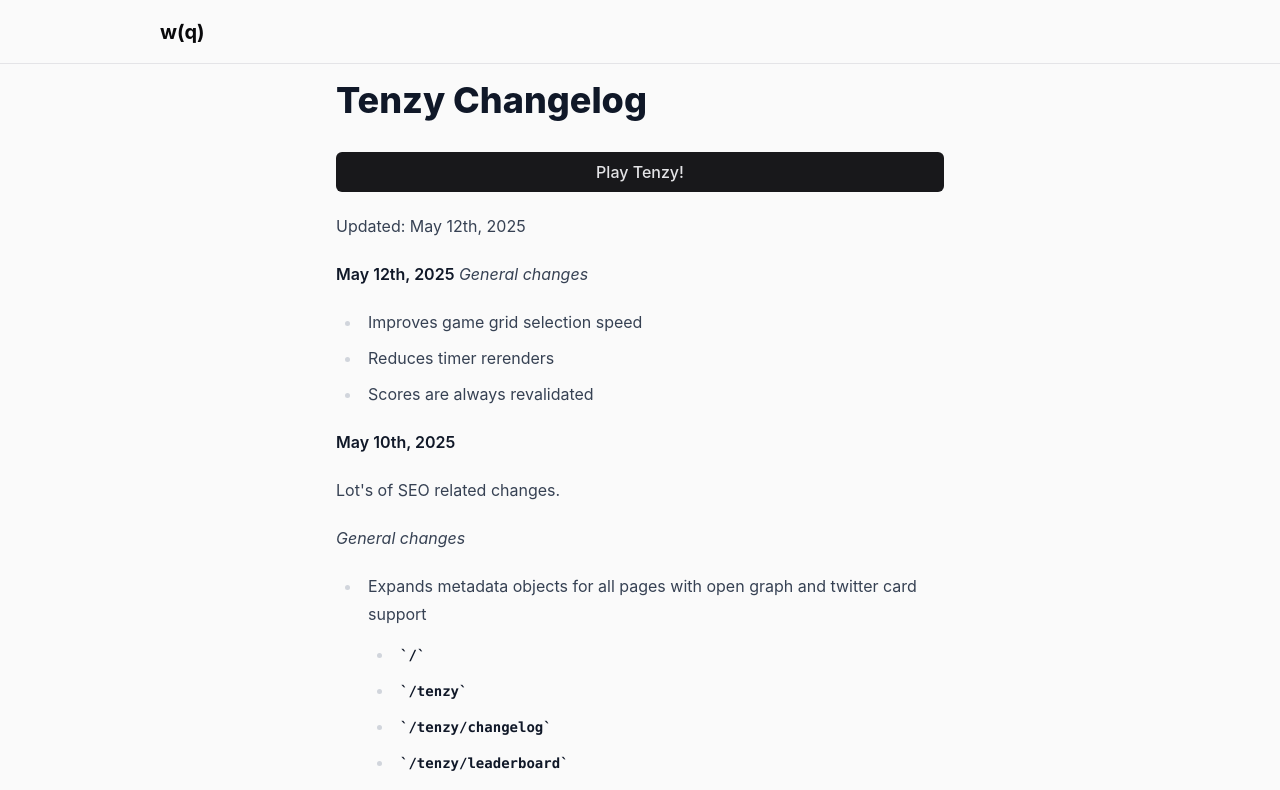
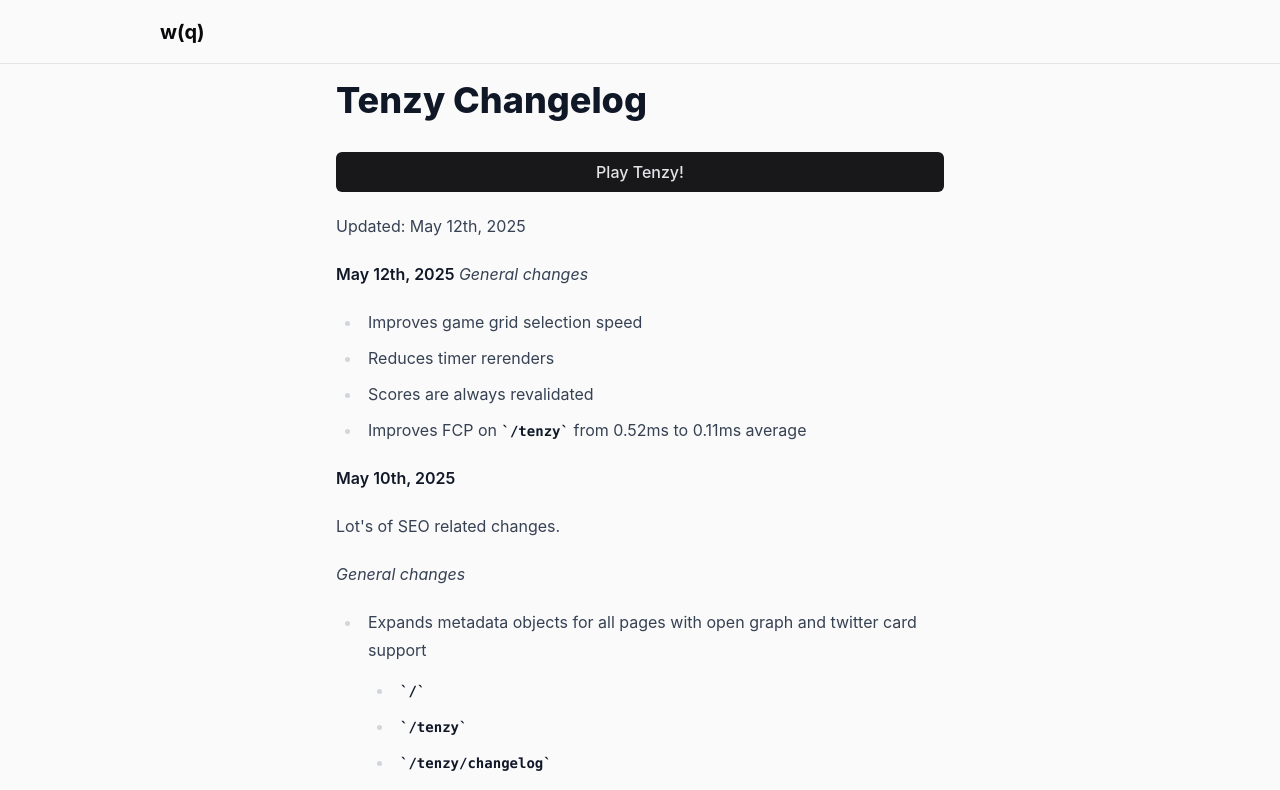
Before and after one commit to Sanghawk/fruitbox-practice, a Next.js app: page /tenzy/changelog in a window 1280 px wide. Shown: the top 790 px of the page. Built offline with nearby package versions, Linux system fonts and the light colour scheme.

Commit message:
Improves FCP through streaming

```diff
--- a/app/tenzy/RootGameEntry.tsx
+++ b/app/tenzy/RootGameEntry.tsx
@@ -1,11 +1,18 @@
+import { Suspense } from "react";
 import { StartScreen, ActiveScreen, EndScreen } from "./views";
 
 export default function RootGameEntry() {
   return (
     <div>
-      <StartScreen />
-      <ActiveScreen />
-      <EndScreen />
+      <Suspense fallback={null}>
+        <StartScreen />
+      </Suspense>
+      <Suspense fallback={null}>
+        <ActiveScreen />
+      </Suspense>
+      <Suspense fallback={null}>
+        <EndScreen />
+      </Suspense>
     </div>
   );
 }
--- a/app/tenzy/changelog/layout.tsx
+++ b/app/tenzy/changelog/layout.tsx
@@ -1,4 +1,5 @@
 import type { Metadata } from "next";
+import { Suspense } from "react";
 export const metadata: Metadata = {
   metadataBase: new URL("https://www.whileinqueue.io"),
   title: "Tenzy Changelog",
@@ -37,7 +38,7 @@ export default function ChangelogLayout({
         type="application/ld+json"
         dangerouslySetInnerHTML={{ __html: JSON.stringify(jsonLd) }}
       />
-      {children}
+      <Suspense fallback={null}>{children}</Suspense>
     </div>
   );
 }
--- a/app/tenzy/changelog/page.mdx
+++ b/app/tenzy/changelog/page.mdx
@@ -13,6 +13,7 @@ _General changes_
 - Improves game grid selection speed
 - Reduces timer rerenders
 - Scores are always revalidated
+- Improves FCP on `/tenzy` from 0.52ms to 0.11ms average
 
 **May 10th, 2025**
 
--- a/app/tenzy/leaderboard/page.tsx
+++ b/app/tenzy/leaderboard/page.tsx
@@ -1,5 +1,6 @@
 import Leaderboard from "@/app/tenzy/components/Leaderboard";
 import { API_BASE_URL } from "../constants/config";
+import { Suspense } from "react";
 
 export default async function TenzyLeaderboard() {
   const res = await fetch(`${API_BASE_URL}/api/score`, {
@@ -20,7 +21,9 @@ export default async function TenzyLeaderboard() {
         type="application/ld+json"
         dangerouslySetInnerHTML={{ __html: JSON.stringify(jsonLd) }}
       />
-      <Leaderboard scores={scores} />
+      <Suspense fallback={null}>
+        <Leaderboard scores={scores} />
+      </Suspense>
     </div>
   );
 }
```
